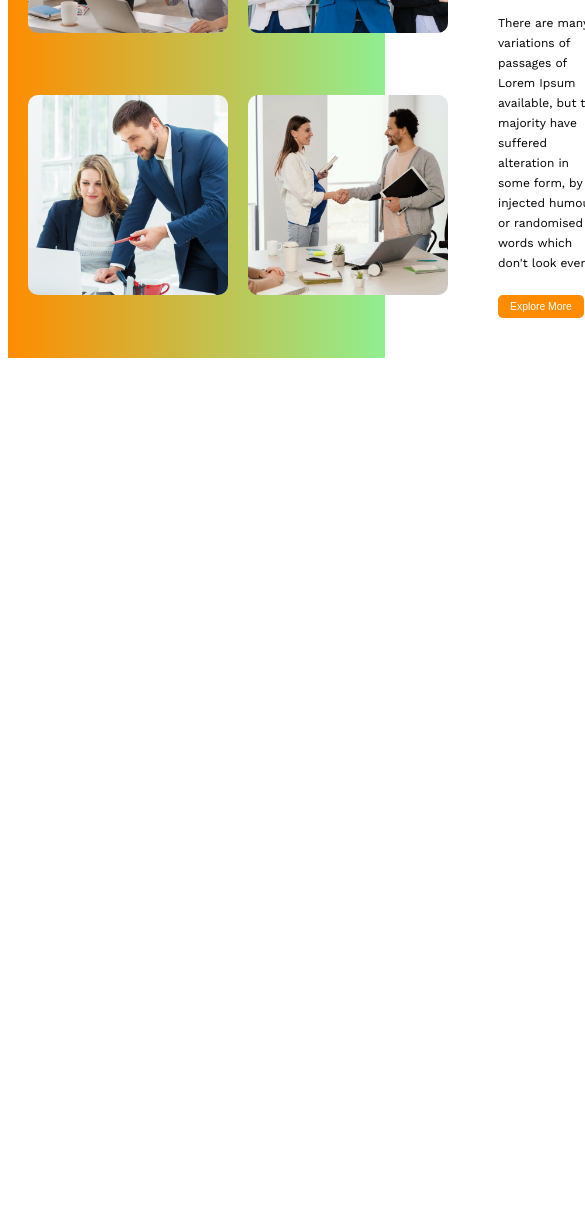
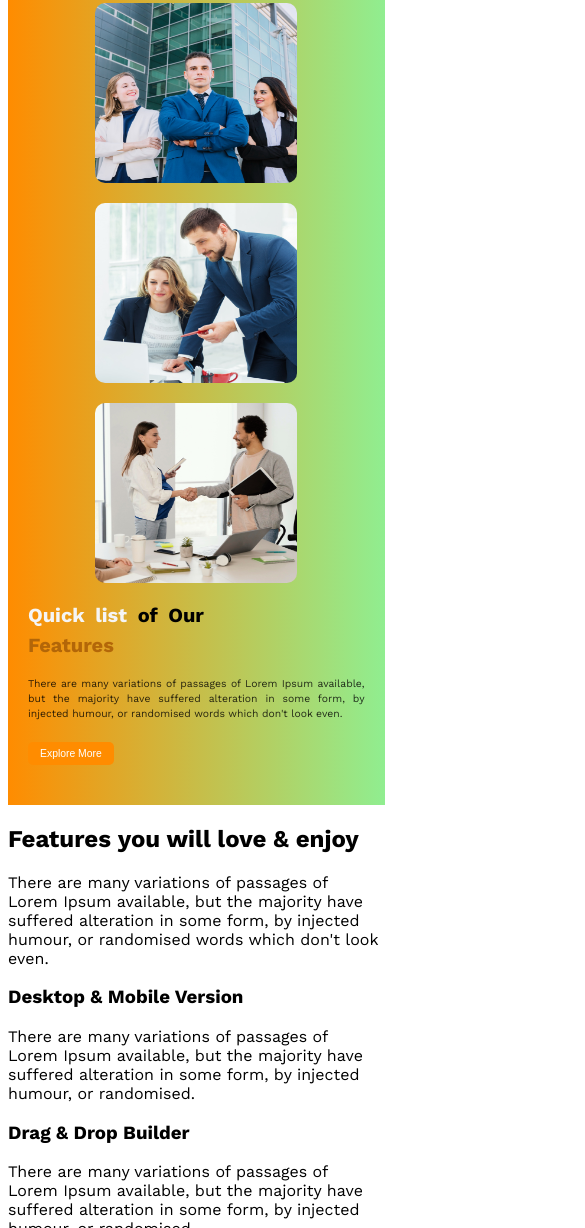
Before and after one commit to Chamak58/G3-Architects-website, a plain HTML site: page index.html in a window 390 px wide. Shown: the part 772-2000 px from the top of the page, 585 px wide, since content can reach past the window. Before the commit the page ends 1180 px from the top, so only its background shows below. Drawn offline with nearby package versions, Linux system fonts and the light colour scheme.

Commit message:
added features section with responsive

```diff
--- a/index.html
+++ b/index.html
@@ -68,10 +68,36 @@
           <p class="features-info">
             There are many variations of passages of Lorem Ipsum available, but
             the majority have suffered alteration in some form, by injected
-            humour, or randomised words which don't look even
+            humour, or randomised words which don't look even.
           </p>
           <button class="btn-primary">Explore More</button>
         </div>
+      </section>
+
+      <!-- experience section -->
+      <section class="experience">
+        <h2 class="experience-heading">Features you will love & enjoy</h2>
+        <p class="experience-description">
+          There are many variations of passages of Lorem Ipsum available, but
+          the majority have suffered alteration in some form, by injected
+          humour, or randomised words which don't look even.
+          <div>
+            <h3>Desktop & Mobile Version</h3>
+            <p>There are many variations of passages of Lorem Ipsum available, but the majority have suffered alteration in some form, by injected humour, or randomised.</p>
+          </div>
+          <div>
+            <h3>Drag & Drop Builder</h3>
+            <p>There are many variations of passages of Lorem Ipsum available, but the majority have suffered alteration in some form, by injected humour, or randomised.</p>
+          </div>
+          <div>
+            <h3>Awesome Modern Design</h3>
+            <p>There are many variations of passages of Lorem Ipsum available, but the majority have suffered alteration in some form, by injected humour, or randomised.</p>
+          </div>
+          <div>
+            <h3>Super Easy to Edit</h3>
+            <p>There are many variations of passages of Lorem Ipsum available, but the majority have suffered alteration in some form, by injected humour, or randomised.</p>
+          </div>
+        </p>
       </section>
     </main>
 
--- a/styles/style.css
+++ b/styles/style.css
@@ -85,8 +85,12 @@
     gap: 20px;
     border-radius: 10px;
   }
+  .text-content{
+    align-content: center;
+  }
   .text-content h2{
-    line-height: 35px;
+    font-size: 1.75rem;
+    line-height: 40px;
     word-spacing: 10px;
   }
   .text-content .quick{
@@ -98,6 +102,7 @@
   .text-content .features-info{
     font-size: 0.75rem;
     line-height: 20px;
+    opacity: 0.80;
   }
 
 
@@ -156,6 +161,35 @@
         margin-top: 10px;
         margin-bottom: 20px;
       }
+      .features{
+        flex-direction: column;
+        margin: 20px auto;
+        padding: 20px;
+      }
+      .photo-collage{
+        display: grid;
+        grid-template-columns: repeat(1, 1fr);
+        gap: 20px;
+      }
+      .photo-collage img{
+        width: 60%;
+        height: 180px;
+        margin: 0px auto;
+      }
+      .text-content{
+        align-content: center;
+      }
+      .text-content h2{
+        font-size: 1.25rem;
+        line-height: 30px;
+        word-spacing: 5px;
+      }
+
+      .text-content .features-info{
+        font-size: 0.65rem;
+        line-height: 15px;
+        text-align: justify;
+      }
 
 
   }
@@ -198,6 +232,34 @@
         margin-top: 20px;
         margin-bottom: 30px;
       }
+      .features{
+        flex-direction: column;
+        margin: 30px auto;
+        padding: 30px;
+      }
+      .photo-collage{
+        display: grid;
+        grid-template-columns: repeat(2, 2fr);
+        gap: 20px;
+      }
+      .photo-collage img{
+        width: 100%;
+        height: 200px;
+        margin: 0px auto;
+      }
+      .text-content{
+        align-content: center;
+      }
+      .text-content h2{
+        font-size: 1.60rem;
+        line-height: 40px;
+        word-spacing: 10px;
+      }
 
+      .text-content .features-info{
+        font-size: 0.75rem;
+        line-height: 20px;
+        text-align: justify;
+      }
 
   }
```
